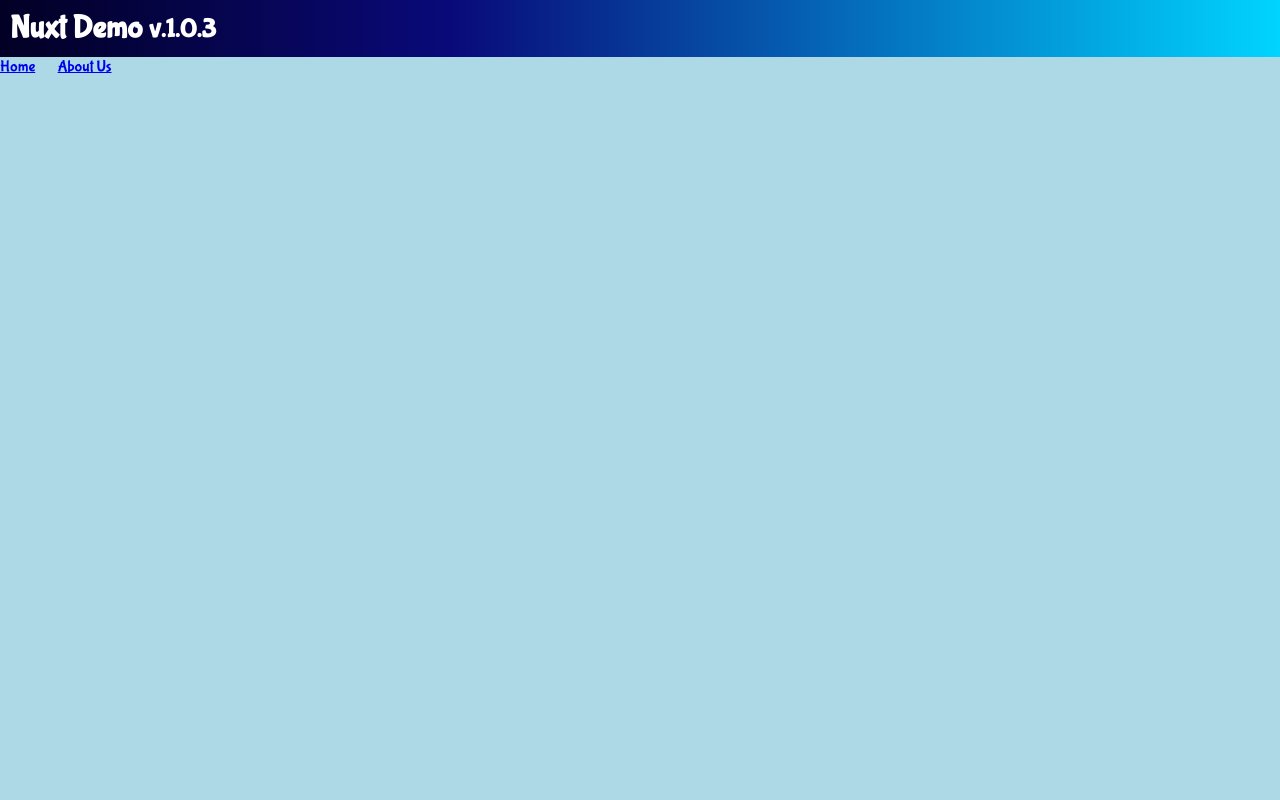
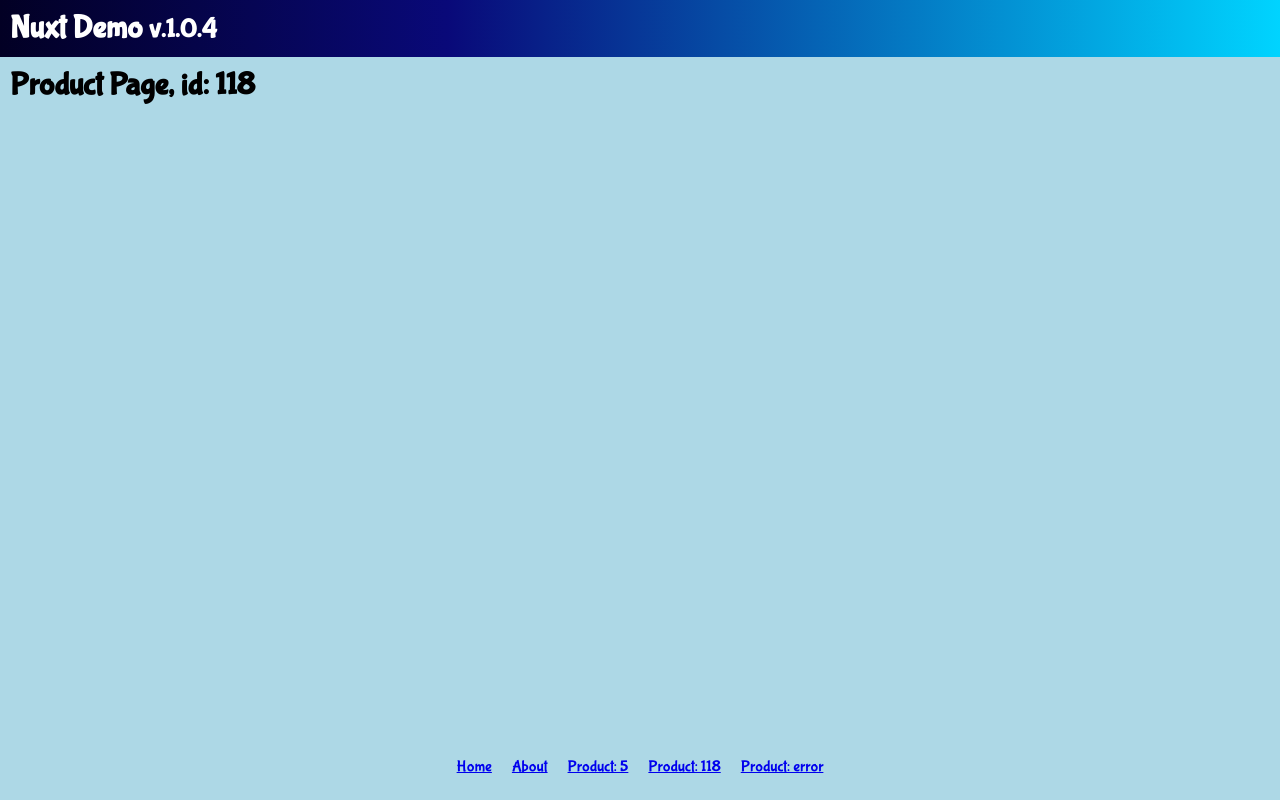
Before and after one commit to ijklim/nuxt3-demo, a Nuxt app: page /products/118 in a window 1280 px wide. Built offline with nearby package versions, Linux system fonts and the light colour scheme.

Commit message:
NuxtLink and route validation

```diff
--- a/app.config.ts
+++ b/app.config.ts
@@ -1,5 +1,5 @@
 // https://nuxt.com/docs/getting-started/configuration
 export default defineAppConfig({
   appName: 'Nuxt Demo',
-  appVersion: '1.0.3',
+  appVersion: '1.0.4',
 });
--- a/app.vue
+++ b/app.vue
@@ -1,14 +1,31 @@
 <template>
   <NuxtLayout>
-    <NuxtPage />
+    <div class="content">
+      <NuxtPage />
+    </div>
 
-    <a href="/">Home</a>
-    &nbsp;
-    &nbsp;
-    &nbsp;
-    <a href="/about">About Us</a>
+    <div class="links">
+      <NuxtLink to="/">Home</NuxtLink>
+      <NuxtLink to="/about">About</NuxtLink>
+      <NuxtLink to="/products/5">Product: 5</NuxtLink>
+      <NuxtLink to="/products/118">Product: 118</NuxtLink>
+      <NuxtLink to="/products/error">Product: error</NuxtLink>
+    </div>
   </NuxtLayout>
 </template>
 
-<style scoped>
+<style lang="scss" scoped>
+  .content {
+    min-height: 85vh;
+    padding: 10px;
+  }
+
+  .links {
+    text-align: center;
+    width: 100%;
+
+    a {
+      margin: 0px 10px;
+    }
+  }
 </style>
--- /dev/null
+++ b/pages/products/[id].vue
@@ -0,0 +1,13 @@
+<script setup>
+  const route = useRoute();
+
+  definePageMeta({
+    validate: async (route) => {
+      return /^\d+$/.test(route.params.id);
+    },
+  });
+</script>
+
+<template>
+  <h1>Product Page, id: {{ route.params.id }}</h1>
+</template>
```
